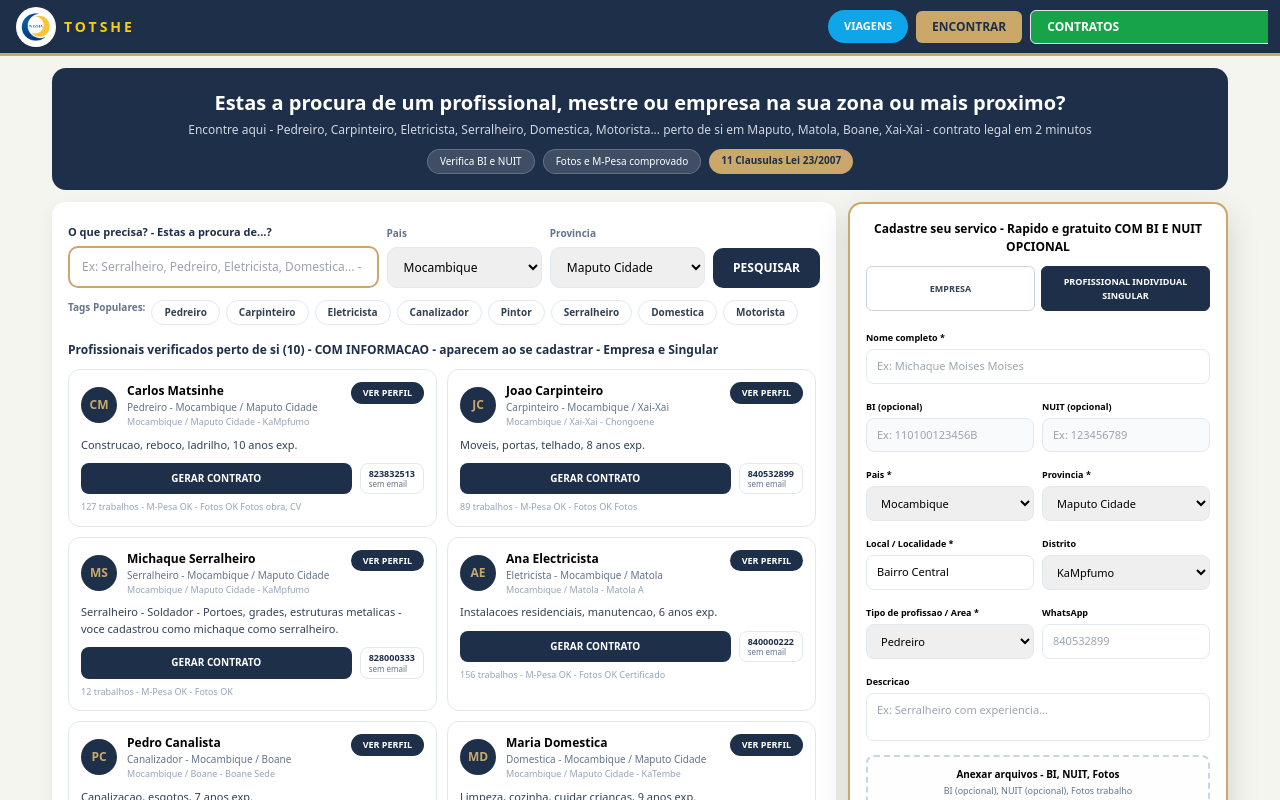
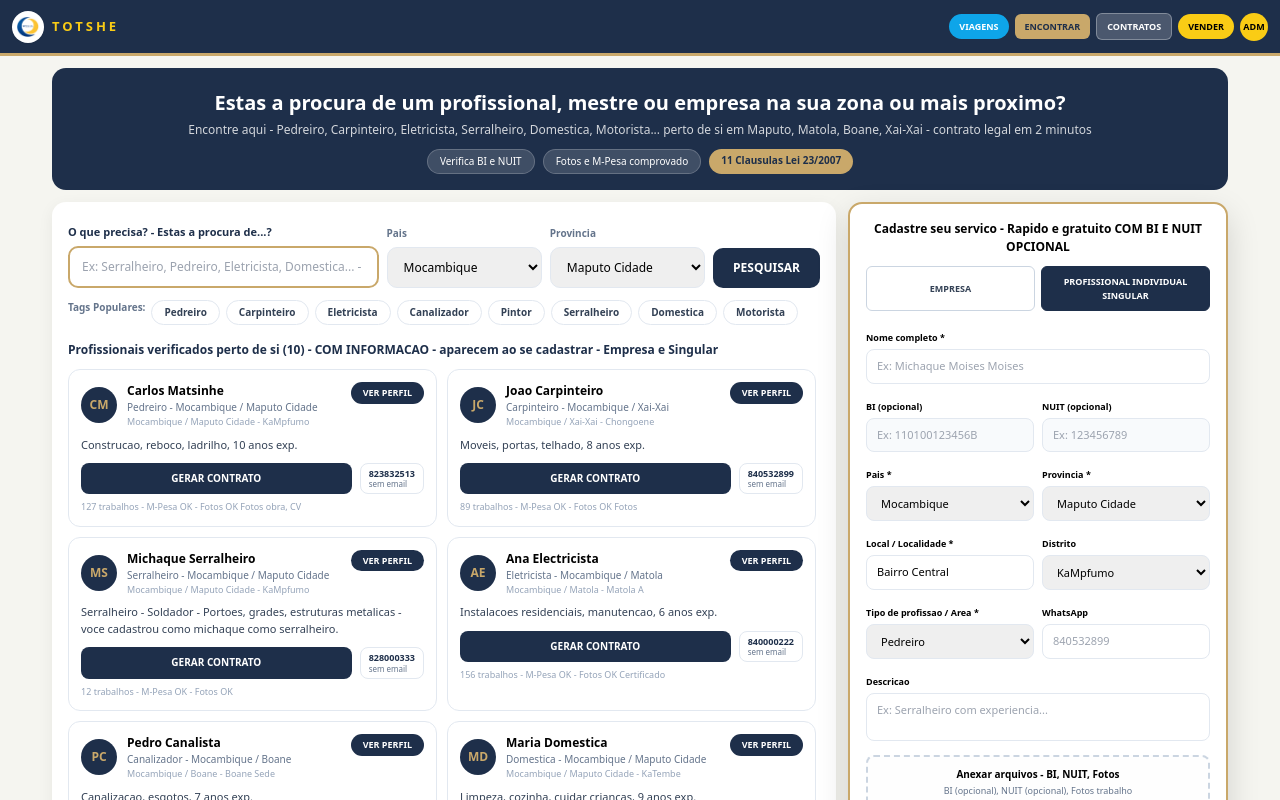
Before and after one commit to moisesmichaque-eng/contrata-mz, a React (Vite) app: page / in a window 1280 px wide. Shown: the top 800 px of the page. Built offline with nearby package versions, Linux system fonts and the light colour scheme; no server answers; the database is empty; the HTML template or start-up script is replaced by a standard one.

Commit message:
V71 fix header contratos verde grande esconde vender adm

```diff
--- a/src/App.tsx
+++ b/src/App.tsx
@@ -1119,54 +1119,19 @@ ${agora} - PDF FINAL PARTILHAVEL COM ASSINATURAS
 </div>
 </body></html>`;
    const winContrato = window.open('', '_blank'); if(winContrato){ winContrato.document.write(htmlFinal); winContrato.document.close(); winContrato.focus(); setTimeout(()=>winContrato.print(), 800); } return;
-  };
-
-  return (
+ };
+
+ return (
   <div className="min-h-screen w-full overflow-x-hidden bg-[#f5f5f0] font-sans">
    <style>{`@media (max-width: 1023px) { input, select, textarea, button { touch-action: manipulation; } input, select, textarea { max-width: 100%; font-size: 16px; } } @media (max-width: 640px) { header { position: sticky; } }`}</style>
-   <header className="h-14 bg-[#1e2f4a] text-white flex items-center justify-between px-4 border-b-[3px] border-[#c9a86a] sticky top-0 z-[100]">
-    <div className="flex items-center gap-2"><img src={LOGO_ESSE} alt="WEZHA" className="h-10 w-10 rounded-full bg-white object-contain p-1 shadow-sm" /><div className="text-[14px] font-black tracking-[3px] text-[#facc15] drop-shadow-sm">TOTSHE</div></div>
-        <div className="flex items-center gap-2 overflow-x-auto flex-nowrap max-w-[62vw] sm:max-w-none scrollbar-hide -mx-1 px-1" style={{scrollbarWidth:'none', msOverflowStyle:'none'}}>
-
-      {/* NOVO MODULO FACILITA VIAGENS - App_41 - MESMO PADRAO FATURACAO */}
-      <button onClick={()=>setTab('viagens')} className={`px-3 sm:px-4 py-2 rounded-full font-black text-[10px] sm:text-[11px] flex items-center gap-1 flex-shrink-0 ${tab==='viagens'?'bg-[#0ea5e9] text-white ring-2 ring-white':'bg-[#0ea5e9] text-white hover:bg-[#0284c7]'}`}>VIAGENS</button>
-      <button onClick={()=>setTab('encontrar')} className={`px-3 sm:px-4 py-2 rounded-md font-extrabold text-[10px] sm:text-xs flex-shrink-0 ${tab==='encontrar'?'bg-[#c9a86a] text-[#1e2f4a]':'bg-transparent text-white'}`}>ENCONTRAR</button>
-      <button onClick={()=>setTab('contratos')} className={`px-3 sm:px-4 py-2 rounded-md font-extrabold text-[10px] sm:text-xs flex-shrink-0 $
-      {profSelecionado && (
-        <div className="fixed inset-0 bg-black/60 z-50 flex items-center justify-center p-3" onClick={()=>setProfSelecionado(null)}>
-          <div className="bg-white rounded-[14px] max-w-[600px] w-full max-h-[90vh] overflow-auto p-5" onClick={(e)=>e.stopPropagation()}>
-            <div className="flex justify-between items-start">
-              <div className="flex gap-3 items-center">
-                <div className="h-12 w-12 rounded-full bg-[#1e2f4a] text-white grid place-items-center font-black">{profSelecionado.iniciais||profSelecionado.nome?.substring(0,2).toUpperCase()||'PR'}</div>
-                <div>
-                  <div className="font-black text-[14px]">{profSelecionado.nome}</div>
-                  <div className="text-[10px] text-[#64748b]">{profSelecionado.tipo} - {profSelecionado.local}</div>
-                  <div className="text-[9px] text-[#94a3b8]">{profSelecionado.pais} / {profSelecionado.provincia} - {profSelecionado.distrito}</div>
-                </div>
-              </div>
-              <button onClick={()=>setProfSelecionado(null)} className="h-8 w-8 rounded-full bg-black text-white">X</button>
-            </div>
-            <div className="mt-4 space-y-3 text-[11px]">
-              <div><b>Descricao:</b> {profSelecionado.descricao}</div>
-              <div><b>Telefone:</b> {profSelecionado.telefone||profSelecionado.tel||profSelecionado.whatsapp||'Nao informado'}</div>
-              <div><b>Email:</b> {profSelecionado.email||'Nao informado'}</div>
-              <div><b>Trabalhos:</b> {profSelecionado.trabalhos} - Rating: {profSelecionado.rating}</div>
-              <div><b>Localizacao:</b> {profSelecionado.pais} - {profSelecionado.provincia} - {profSelecionado.distrito}</div>
-              <div className="flex gap-2 mt-3">
-                <a href={'tel:'+(profSelecionado.telefone||profSelecionado.tel)} className="flex-1 py-2 bg-green-600 text-white rounded-lg text-center font-black text-[11px]">LIGAR</a>
-                <a href={'https://wa.me/'+String(profSelecionado.telefone||profSelecionado.tel||'').replace(/\D/g,'').slice(-9)} target="_blank" className="flex-1 py-2 bg-[#25D366] text-white rounded-lg text-center font-black text-[11px]">WHATSAPP</a>
-              </div>
-              <button onClick={()=>{ setProfSelecionado(null); setTab('contratos'); }} className="w-full py-2 bg-[#1e2f4a] text-white rounded-lg font-black text-[11px] mt-2">GERAR CONTRATO</button>
-            </div>
-          </div>
-        </div>
-      )}
-
-
-      {tab==='contratos'?'bg-[#c9a86a] text-[#1e2f4a]':'bg-white/20 text-white border border-white/30'}`}>CONTRATOS</button>
-      <button onClick={()=>setTab('negocio')} className={`px-3 sm:px-4 py-2 rounded-full font-black text-[10px] sm:text-[11px] flex-shrink-0 ${tab==='negocio'?'bg-[#facc15] text-black ring-2 ring-black font-black':'bg-[#facc15] text-black hover:bg-[#fde047] font-black'}`}>VENDER</button>
-
-      <button onClick={()=>setTab('admin')} className="h-8 w-8 rounded-full bg-[#facc15] flex-shrink-0 flex items-center justify-center text-[11px] font-black text-black ml-1 hover:ring-2 hover:ring-white cursor-pointer" title="Admin - Clique para login">ADM</button>
+   <header className="min-h-[56px] bg-[#1e2f4a] text-white flex items-center justify-between px-3 border-b-[3px] border-[#c9a86a] sticky top-0 z-[100] flex-wrap gap-2 py-2">
+    <div className="flex items-center gap-2 flex-shrink-0"><img src={LOGO_ESSE} alt="WEZHA" className="h-8 w-8 rounded-full bg-white object-contain p-1 shadow-sm" /><div className="text-[13px] font-black tracking-[3px] text-[#facc15]">TOTSHE</div></div>
+    <div className="flex items-center gap-1.5 flex-wrap justify-end">
+      <button onClick={()=>setTab('viagens')} className={`px-2.5 py-1.5 rounded-full font-black text-[9px] whitespace-nowrap flex-shrink-0 ${tab==='viagens'?'bg-[#0ea5e9] text-white ring-2 ring-white':'bg-[#0ea5e9] text-white hover:bg-[#0284c7]'}`}>VIAGENS</button>
+      <button onClick={()=>setTab('encontrar')} className={`px-2.5 py-1.5 rounded-md font-extrabold text-[9px] whitespace-nowrap flex-shrink-0 ${tab==='encontrar'?'bg-[#c9a86a] text-[#1e2f4a]':'bg-white/10 text-white'}`}>ENCONTRAR</button>
+      <button onClick={()=>setTab('contratos')} className={`px-2.5 py-1.5 rounded-md font-extrabold text-[9px] whitespace-nowrap flex-shrink-0 max-w-[110px] truncate ${tab==='contratos'?'bg-[#c9a86a] text-[#1e2f4a]':'bg-white/20 text-white border border-white/30'}`}>CONTRATOS</button>
+      <button onClick={()=>setTab('negocio')} className={`px-2.5 py-1.5 rounded-full font-black text-[9px] whitespace-nowrap flex-shrink-0 ${tab==='negocio'?'bg-[#facc15] text-black ring-2 ring-black':'bg-[#facc15] text-black hover:bg-[#fde047]'}`}>VENDER</button>
+      <button onClick={()=>setTab('admin')} className="h-7 w-7 rounded-full bg-[#facc15] flex-shrink-0 flex items-center justify-center text-[9px] font-black text-black hover:ring-2 hover:ring-white cursor-pointer" title="Admin">ADM</button>
     </div>
    </header>
 
@@ -1828,6 +1793,35 @@ setLojaPerfil((prev:any)=>({...prev, ...novoPerfilCompleto}));
     </div>
    )}
 
+      {profSelecionado && (
+        <div className="fixed inset-0 bg-black/60 z-50 flex items-center justify-center p-3" onClick={()=>setProfSelecionado(null)}>
+          <div className="bg-white rounded-[14px] max-w-[600px] w-full max-h-[90vh] overflow-auto p-5" onClick={(e)=>e.stopPropagation()}>
+            <div className="flex justify-between items-start">
+              <div className="flex gap-3 items-center">
+                <div className="h-12 w-12 rounded-full bg-[#1e2f4a] text-white grid place-items-center font-black">{profSelecionado.iniciais||profSelecionado.nome?.substring(0,2).toUpperCase()||'PR'}</div>
+                <div>
+                  <div className="font-black text-[14px]">{profSelecionado.nome}</div>
+                  <div className="text-[10px] text-[#64748b]">{profSelecionado.tipo} - {profSelecionado.local}</div>
+                  <div className="text-[9px] text-[#94a3b8]">{profSelecionado.pais} / {profSelecionado.provincia} - {profSelecionado.distrito}</div>
+                </div>
+              </div>
+              <button onClick={()=>setProfSelecionado(null)} className="h-8 w-8 rounded-full bg-black text-white">X</button>
+            </div>
+            <div className="mt-4 space-y-3 text-[11px]">
+              <div><b>Descricao:</b> {profSelecionado.descricao}</div>
+              <div><b>Telefone:</b> {profSelecionado.telefone||profSelecionado.tel||profSelecionado.whatsapp||'Nao informado'}</div>
+              <div><b>Email:</b> {profSelecionado.email||'Nao informado'}</div>
+              <div><b>Trabalhos:</b> {profSelecionado.trabalhos} - Rating: {profSelecionado.rating}</div>
+              <div className="flex gap-2 mt-3">
+                <a href={'tel:'+(profSelecionado.telefone||profSelecionado.tel)} className="flex-1 py-2 bg-green-600 text-white rounded-lg text-center font-black text-[11px]">LIGAR</a>
+                <a href={'https://wa.me/'+String(profSelecionado.telefone||profSelecionado.tel||'').replace(/\D/g,'').slice(-9)} target="_blank" className="flex-1 py-2 bg-[#25D366] text-white rounded-lg text-center font-black text-[11px]">WHATSAPP</a>
+              </div>
+              <button onClick={()=>{ setProfSelecionado(null); setTab('contratos'); }} className="w-full py-2 bg-[#1e2f4a] text-white rounded-lg font-black text-[11px] mt-2">GERAR CONTRATO</button>
+            </div>
+          </div>
+        </div>
+      )}
+
       {tab==='contratos' && (
     <section className="max-w-[1200px] mx-auto p-2 sm:p-4 pb-10 w-full min-w-0">
      <div className="bg-[#1e2f4a] text-white rounded-[12px] p-3.5 mb-3">
```
